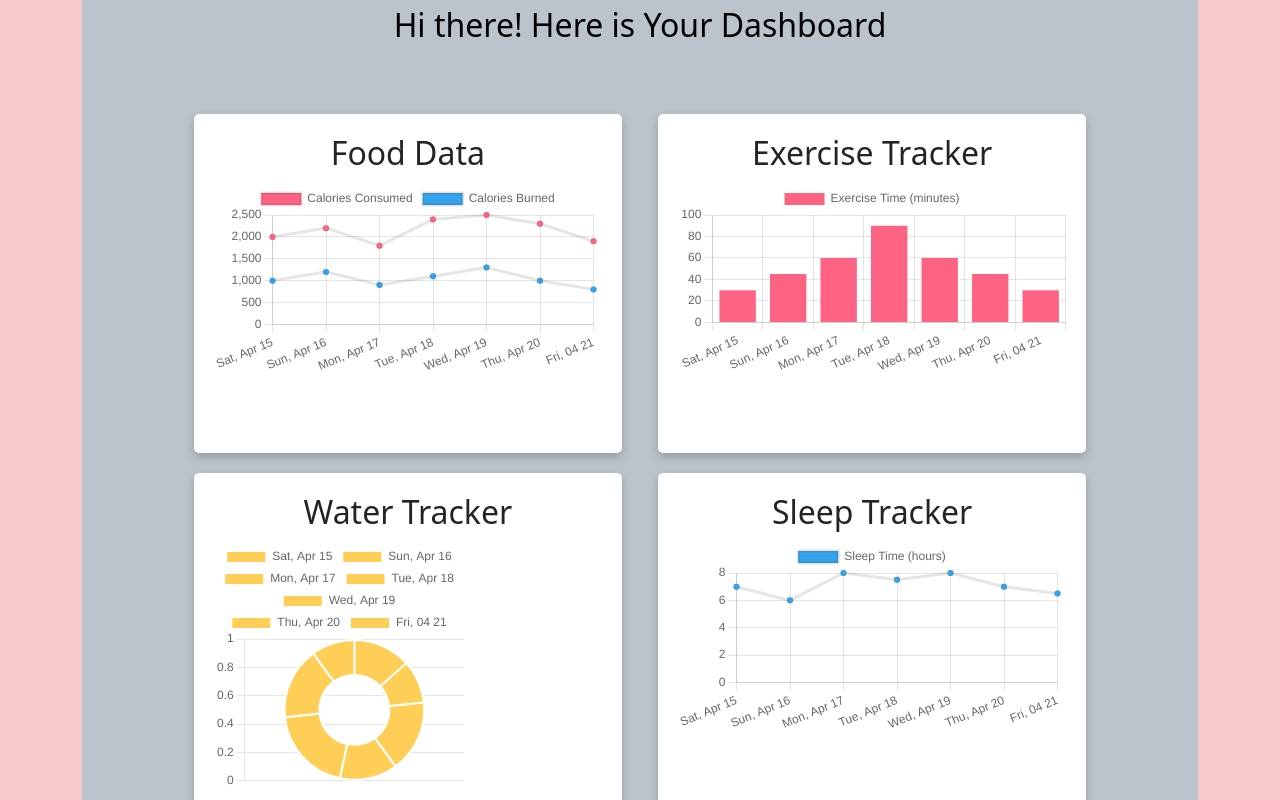
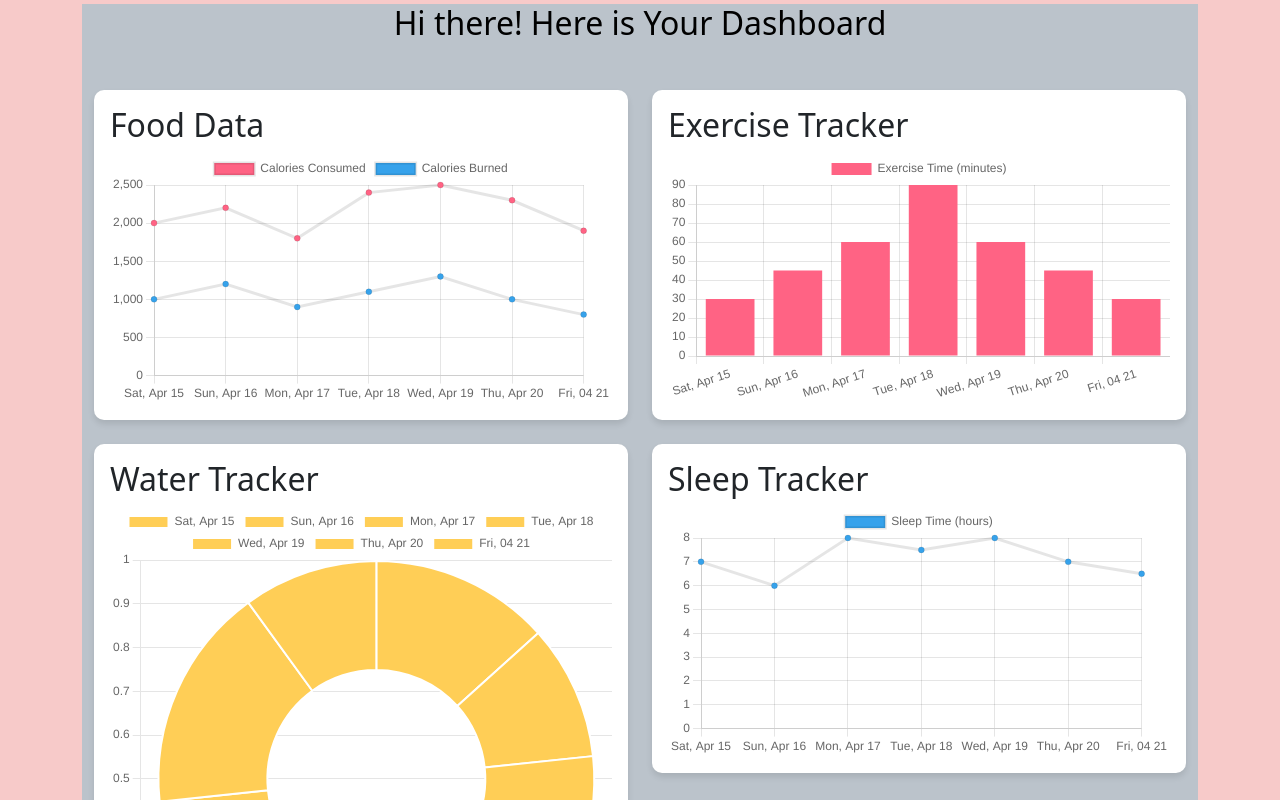
Before and after one commit to Estif017/better-life, a React (Create React App) app: page /dashboard in a window 1280 px wide. Shown: the part 180-980 px from the top of the page. Built offline with nearby package versions, Linux system fonts and the light colour scheme.

Commit message:
updated the design of input page and dashboard

```diff
--- a/src/pages/Dashboard/Dashboard.css
+++ b/src/pages/Dashboard/Dashboard.css
@@ -1,58 +1,25 @@
 .dashboard {
 	background-color: #bbc3cb;
-	text-align: center;
 }
+
 .dashboard h1 {
 	color: #000000;
-	padding: 50px 0;
 }
-.dashboard-card-container {
-	width: 80%;
-	margin: 0 auto;
+
+.equal-cards {
 	display: flex;
 	flex-wrap: wrap;
-	justify-content: space-between;
-	margin-top: 20px;
 }
 
-.dashboard-card {
-	background-color: #fff;
-	box-shadow: 0 4px 8px rgba(0, 0, 0, 0.2);
-	border-radius: 5px;
-	padding: 20px;
-	height: 100%;
-	width: 48%;
-	margin-bottom: 20px;
+.equal-cards > .col {
 	display: flex;
 	flex-direction: column;
-	justify-content: space-between;
+	padding-left: 15px;
+	padding-right: 15px;
 }
 
-.dashboard-card h2 {
-	margin-bottom: 10px;
+.equal-cards .card {
+	flex: 1 1 auto;
+	max-width: 600px;
+	margin: 0 auto;
 }
-
-.dashboard-chart {
-	height: 250px;
-}
-
-/* Media queries */
-@media screen and (max-width: 768px) {
-	.card {
-		width: 100%;
-	}
-
-	.dashboard-chart {
-		height: 200px;
-	}
-}
-
-@media screen and (min-width: 769px) and (max-width: 1024px) {
-	.dashboard-card {
-		width: 48%;
-	}
-
-	.dashboard-chart {
-		height: 250px;
-	}
-}
--- a/src/pages/Dashboard/Dashboard.js
+++ b/src/pages/Dashboard/Dashboard.js
@@ -1,4 +1,5 @@
 import React from 'react';
+import { Container, Row, Col, Card } from 'react-bootstrap';
 import { Chart as ChartJS } from 'chart.js/auto';
 import {
 	CaloriesDataChart,
@@ -18,16 +19,57 @@ const Dashboard = ({ setData }) => {
 		},
 	};
 	return (
-		<div className='dashboard'>
-			<h1>Hi there! Here is Your Dashboard</h1>
-			<div className='dashboard-card-container'>
+		<Container className='dashboard my-5'>
+			<h1 className='text-center mb-5'>Hi there! Here is Your Dashboard</h1>
+			<Row className='equal-cards'>
+				<Col md={6} className='mb-4'>
+					<Card>
+						<Card.Body>
+							<div className='chart-container'>
 								<FoodChart options={options} setData={setData} />
+							</div>
+						</Card.Body>
+					</Card>
+				</Col>
+
+				<Col md={6} className='mb-4'>
+					<Card>
+						<Card.Body>
+							<div className='chart-container'>
 								<ExerciseChart options={options} setData={setData} />
+							</div>
+						</Card.Body>
+					</Card>
+				</Col>
+				<Col md={6} className='mb-4'>
+					<Card>
+						<Card.Body>
+							<div className='chart-container' id='waterChart'>
 								<WaterDataChart options={options} setData={setData} />
+							</div>
+						</Card.Body>
+					</Card>
+				</Col>
+				<Col md={6} className='mb-4'>
+					<Card>
+						<Card.Body>
+							<div className='chart-container'>
 								<SleepTrackingChart options={options} setData={setData} />
+							</div>
+						</Card.Body>
+					</Card>
+				</Col>
+				<Col md={6} className='mb-4'>
+					<Card>
+						<Card.Body>
+							<div className='chart-container'>
 								<CaloriesDataChart options={options} setData={setData} />
 							</div>
-		</div>
+						</Card.Body>
+					</Card>
+				</Col>
+			</Row>
+		</Container>
 	);
 };
 
--- a/src/pages/InsertData/InsertData.css
+++ b/src/pages/InsertData/InsertData.css
@@ -29,16 +29,10 @@ input {
 	border-radius: 5px;
 }
 
-button {
-	background-color: #007bff;
-	color: #fff;
-	padding: 0.5rem;
-	border: none;
-	border-radius: 5px;
-	font-size: 1.2rem;
-	cursor: pointer;
+button:hover {
+	opacity: 0.6;
 }
 
-button:hover {
-	background-color: #0062cc;
+#submitBtn {
+	background-color: #f7cac9;
 }
--- a/src/pages/InsertData/InsertData.js
+++ b/src/pages/InsertData/InsertData.js
@@ -1,6 +1,10 @@
 import React, { useState } from 'react';
 import './InsertData.css';
 import { useNavigate } from 'react-router-dom';
+import { Card } from 'react-bootstrap';
+import TextField from '@mui/material/TextField';
+import Button from '@mui/material/Button';
+import Box from '@mui/material/Box';
 
 const InsertData = ({ setData }) => {
 	const navigate = useNavigate();
@@ -11,69 +15,88 @@ const InsertData = ({ setData }) => {
 		waterIntake: '',
 		sleepIntake: '',
 	});
+
 	const handleChange = ({ target }) => {
 		setFormData((prevState) => ({
 			...prevState,
 			[target.name]: target.value,
 		}));
 	};
+
 	const handleSubmit = (e) => {
 		e.preventDefault();
 		setData(formData);
 		navigate('/dashboard');
 	};
+
 	return (
-		<div className='form-container'>
+		<Box className='form-container'>
 			<h1>Insert Data</h1>
+			<Card>
+				<Card.Body>
 					<form onSubmit={handleSubmit}>
-				<label htmlFor='caloriesIntake'>Calories Intake</label>
-				<input
+						<Box mb={2}>
+							<TextField
+								fullWidth
 								type='number'
-					id='caloriesIntake'
+								label='Calories Intake'
 								name='caloriesIntake'
 								value={formData.caloriesIntake}
 								onChange={handleChange}
 								required
 							/>
-				<label htmlFor='caloriesOuttake'>Calories Out</label>
-				<input
+						</Box>
+						<Box mb={2}>
+							<TextField
+								fullWidth
 								type='number'
-					id='caloriesOuttake'
+								label='Calories Out'
 								name='caloriesOuttake'
 								value={formData.caloriesOuttake}
 								onChange={handleChange}
 								required
 							/>
-				<label htmlFor='exercise'> Daily Active Hours (in minutes) </label>
-				<input
+						</Box>
+						<Box mb={2}>
+							<TextField
+								fullWidth
 								type='number'
-					id='exercise'
+								label='Daily Active Hours (in minutes)'
 								name='exercise'
 								value={formData.exercise}
 								onChange={handleChange}
 								required
 							/>
-				<label htmlFor='waterIntake'> water Intake (in cups)</label>
-				<input
+						</Box>
+						<Box mb={2}>
+							<TextField
+								fullWidth
 								type='number'
-					id='waterIntake'
+								label='Water Intake (in cups)'
 								name='waterIntake'
 								value={formData.waterIntake}
 								onChange={handleChange}
 								required
 							/>
-				<label htmlFor='sleepIntake'>Sleep Intake</label>
-				<input
+						</Box>
+						<Box mb={2}>
+							<TextField
+								fullWidth
 								type='number'
-					id='sleepIntake'
+								label='Sleep Intake'
 								name='sleepIntake'
 								value={formData.sleepIntake}
 								onChange={handleChange}
 								required
 							/>
-				<button>Submit</button>
+						</Box>
+						<Button id='submitBtn' type='submit' variant='contained'>
+							Submit
+						</Button>
 					</form>
-		</div>
+				</Card.Body>
+			</Card>
+		</Box>
 	);
 };
 
```
Lines whose indentation alone changed are shown as unchanged.
